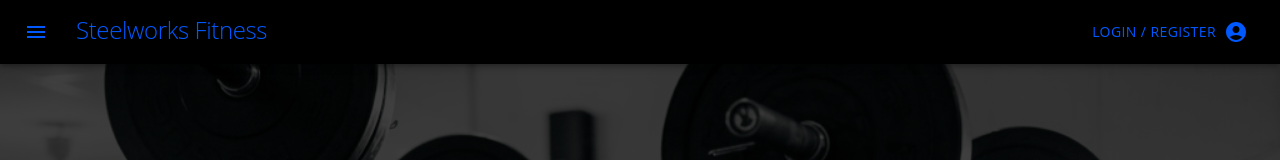
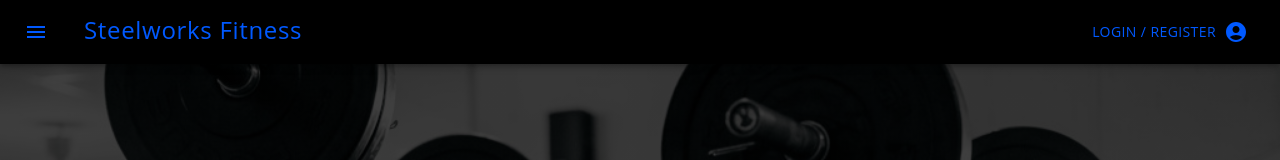
Before and after one commit to RobTheThief/steelworks-ci-5, a React app: page / in a window 1280 px wide. Shown: the top 160 px of the page. Built offline with nearby package versions, Linux system fonts and the light colour scheme; the HTML template or start-up script is replaced by a standard one.

Commit message:
Add link to home on main heading in navbar

```diff
--- a/src/components/Sidebar.js
+++ b/src/components/Sidebar.js
@@ -29,7 +29,14 @@ function Sidebar() {
           `}
           position="fixed"
         >
-          <Toolbar>
+          <Toolbar
+            className={`${css`
+              display: flex !important;
+              flex-direction: row !important;
+              justify-content: space-between !important;
+            `}`}
+          >
+            <div className="flex items-center">
               <IconButton
                 onClick={toggleDrawer(!toggle)}
                 size="large"
@@ -38,6 +45,8 @@ function Sidebar() {
                 sx={{ mr: 2 }}
                 className={css`
                   color: rgb(0, 89, 255) !important;
+                  height: 48px;
+                  width: 48px;
                   &:hover {
                     background: rgb(41, 40, 40) !important;
                   }
@@ -53,9 +62,22 @@ function Sidebar() {
               </IconButton>
               <Typography
                 className={css`
+                  padding-bottom: 0.25rem;
+                `}
+                variant="h1"
+                /* sx={{ flexGrow: 1 }} */
+              >
+                <Button
+                  onClick={toggleDrawer(false)}
+                  component={HashLink}
+                  smooth
+                  to="/#hero"
+                  className={css`
                     color: rgb(0, 89, 255) !important;
                     font-size: 24px !important;
-                padding-bottom: 0.25rem;
+                    justify-content: start !important;
+                    display: flex !important;
+                    text-transform: capitalize !important;
                     @media (max-width: 470px) {
                       font-size: 20px !important;
                     }
@@ -63,11 +85,11 @@ function Sidebar() {
                       font-size: 16px !important;
                     }
                   `}
-              variant="h1"
-              sx={{ flexGrow: 1 }}
                 >
                   Steelworks Fitness
+                </Button>
               </Typography>
+            </div>
             <Button
               onClick={toggleDrawer(false)}
               component={HashLink}
```
Lines whose indentation alone changed are shown as unchanged.
